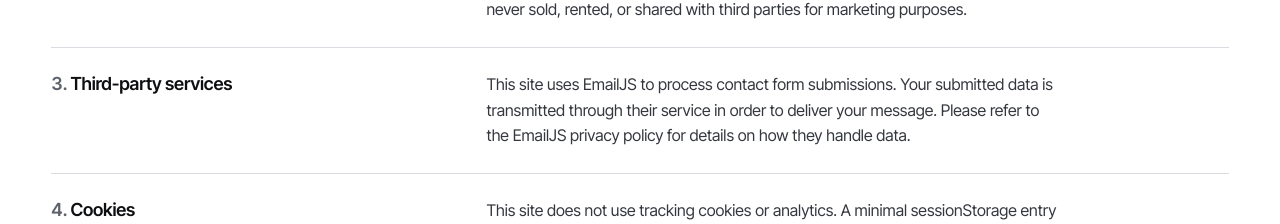
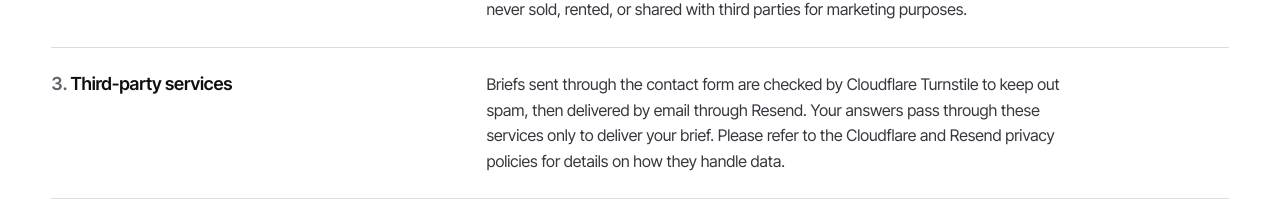
Before and after one commit to ne-wtn/NWTN_V3, a React (Vite) app: page /privacy in a window 1280 px wide. Shown: the part 572-796 px from the top of the page. Built offline with nearby package versions, Linux system fonts and the light colour scheme; no server answers.

Commit message:
Switched from Emailjs to resend for custom domain support and spam prevention

```diff
--- a/src/content/legal.js
+++ b/src/content/legal.js
@@ -7,7 +7,7 @@ export const legal = {
     sections: [
       { title: 'Information we collect', body: 'When you submit the contact form on this site, we collect your name, email address, and the message you provide. No other personal data is collected automatically.' },
       { title: 'How we use your information', body: 'The information you submit is used solely to respond to your inquiry. Your details are never sold, rented, or shared with third parties for marketing purposes.' },
-      { title: 'Third-party services', body: 'This site uses EmailJS to process contact form submissions. Your submitted data is transmitted through their service in order to deliver your message. Please refer to the EmailJS privacy policy for details on how they handle data.' },
+      { title: 'Third-party services', body: 'Briefs sent through the contact form are checked by Cloudflare Turnstile to keep out spam, then delivered by email through Resend. Your answers pass through these services only to deliver your brief. Please refer to the Cloudflare and Resend privacy policies for details on how they handle data.' },
       { title: 'Cookies', body: 'This site does not use tracking cookies or analytics. A minimal sessionStorage entry is used to keep your contact form draft and submission state on your device. This data never leaves your browser.' },
       { title: 'Data retention', body: 'Inquiry emails are retained only as long as necessary to manage client communication and are deleted when no longer needed.' },
       { title: 'Your rights', body: 'You may request deletion of any personal data you have submitted by contacting us directly at nfxmotion@gmail.com.' },
```
Also changed, not shown: 2 other files (tests, documents, lock files or other folders).
